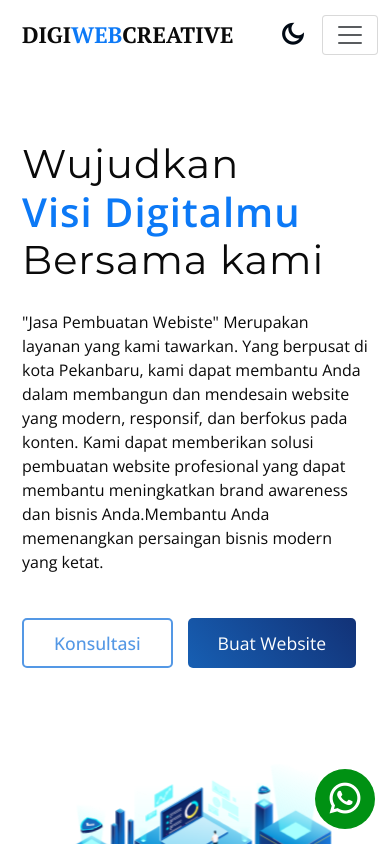
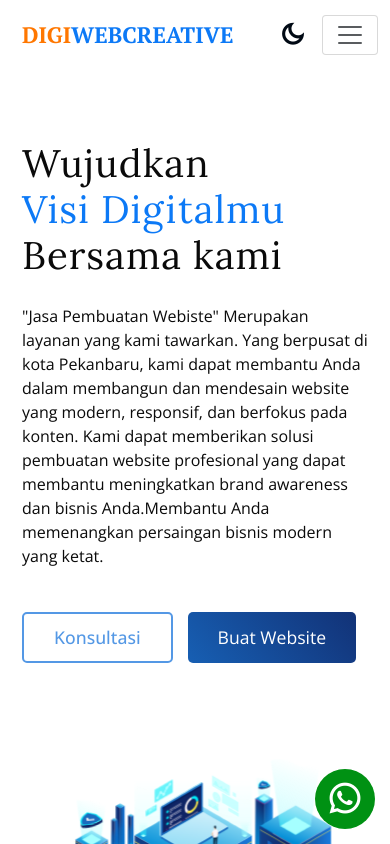
Before and after one commit to elrudqadhafi/digiwebcreative, a React (Vite) app: page / in a window 390 px wide. Shown: the top 844 px of the page. Built offline with nearby package versions, Linux system fonts and the light colour scheme.

Commit message:
merubah warna

```diff
--- a/src/components/NavbarComponent.jsx
+++ b/src/components/NavbarComponent.jsx
@@ -3,8 +3,6 @@ import { Container, Nav, Navbar } from "react-bootstrap"
 import { NavLink } from "react-router-dom"
 import { navLinks } from "../data"
 import DarkModeComponent from "./DarkModeComponent"
-
-import NavImg from "../assets/logonav.png"
 
 const NavbarComponent = () => {
   const [navbarOpen, setNavbarOpen] = useState(false)
@@ -27,8 +25,7 @@ const NavbarComponent = () => {
     <Navbar expand="lg" className="position-fixed top-0 " expanded={navbarOpen}>
       <Container>
         <Navbar.Brand>
-          {/* <img src={NavImg} alt="" /> */}
-          DIGI<span>WEB</span>CREATIVE
+          DIGI<span>WEBCREATIVE</span>
         </Navbar.Brand>
         <DarkModeComponent />
         <Navbar.Toggle
--- a/src/styles/global.css
+++ b/src/styles/global.css
@@ -3,6 +3,8 @@
 @import url('https://fonts.googleapis.com/css2?family=PT+Serif:wght@700&display=swap');
 
 @import url('https://fonts.googleapis.com/css2?family=Montserrat:wght@100;200;300;400;500;600;700&display=swap');
+
+@import url('https://fonts.googleapis.com/css2?family=Lora&display=swap');
 
 * {
   font-family: 'Open Sans', sans-serif;
@@ -57,12 +59,17 @@ body {
   color: var(--text-color);
   font-size: 1.7rem;
   font-weight: bold;
+  color: #ff7700;
   font-family: 'PT Serif', serif;
 }
 
 .navbar .navbar-brand span {
   color: #0c79f6;
   font-family: 'PT Serif', serif;
+}
+
+.navbar .navbar-brand:hover {
+  color: #ff7700;
 }
 
 .navbar .navbar-brand img {
@@ -77,6 +84,7 @@ body {
   font-size: 14px;
   font-weight: 300;
   padding: 10px;
+  margin-right: 20px;
   font-family: 'Julius Sans One', sans-serif;
 }
 
@@ -242,14 +250,15 @@ body {
   color: var(--text-color);
   font-size: 2.7rem;
   letter-spacing: 1px;
-  font-weight: 400;
+  font-weight: 500;
   padding-top: 200px;
-  font-family: 'Montserrat', sans-serif;
+  font-family: 'Lora', serif;
 }
 
 .homepage .header-box h1 span {
-  font-weight: 600;
+  font-weight: 500;
   color: #0c79f6;
+  font-family: 'Lora', serif;
 }
 
 .homepage .header-box p {
@@ -304,8 +313,9 @@ body {
   }
 
   .homepage .header-box h1 {
-    font-size: 2.5rem;
+    font-size: 2.4rem;
     padding-top: 150px;
+    width: 500px;
   }
 
   .homepage .header-box .lottie {
@@ -386,6 +396,7 @@ body {
 .homepage .info-panel img {
   width: 60px;
   padding-top: 20px;
+  padding-bottom: 20px;
 }
 
 .homepage .info-panel h4 {
@@ -1233,7 +1244,6 @@ footer p {
   color: var(--text-color);
   font-weight: 400;
   padding-left: 70px;
-  width: 500px;
   font-weight: 400;
 }
 
@@ -2034,7 +2044,6 @@ input::placeholder {
 .tutorial .pesan-dari-website {
   background-color: var(--abu-color);
   max-width: 900px;
-  min-height: 500px;
   margin: auto;
 }
 
```
